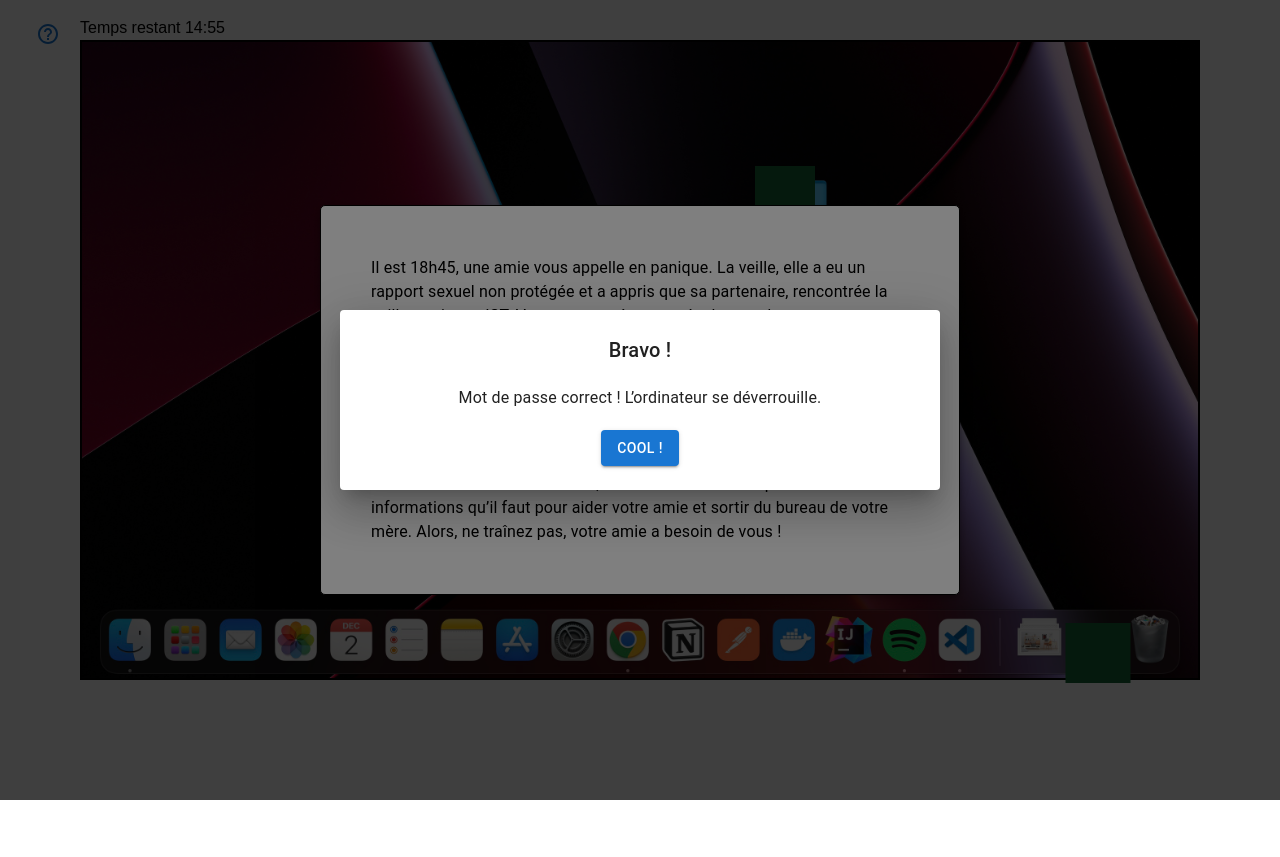
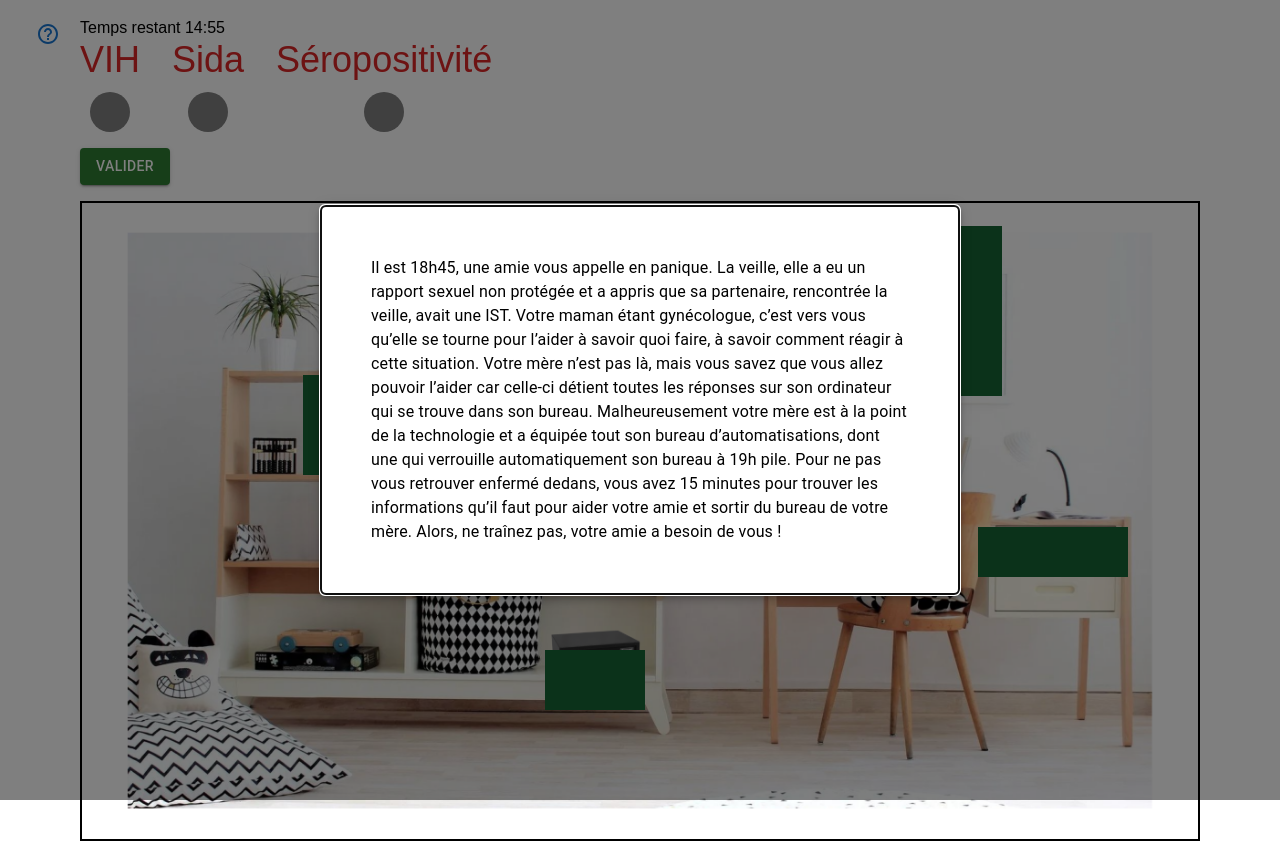
Before and after one commit to Alexandre-Fernique/nuit-info, a React (Create React App) app: page / in a window 1280 px wide. Before the commit the page ends 800 px from the top, so only its background shows below. Built offline with nearby package versions, Linux system fonts and the light colour scheme.

Commit message:
fix cable machine

```diff
--- a/src/App.tsx
+++ b/src/App.tsx
@@ -20,6 +20,7 @@ import { drawerCardEntier, drawerCard, computerWithoutPowerCard, keyCard, memoCa
 import SuccessDialog from './components/success-dialog';
 import HelpOutlineIcon from "@mui/icons-material/HelpOutline";
 import BookCard from './components/book-card';
+import CableMachine from './components/CableMachine';
 
 
 const compImg = (<CardImg img_link='https://d1nhio0ox7pgb.cloudfront.net/_img/g_collection_png/standard/512x512/key.png'></CardImg>)
@@ -75,7 +76,7 @@ function App() {
   const [isSuccessDialogVisible, setIsSuccessDialogVisible] = useState<boolean>(false);
   const [currentInventory, setCurrentInventory] = useState<Card[]>([]);
   const [pointsOfInterest, setPointsOfInterest] = useState<PointOfInterest[]>(initialPointsOfInterest);
-  const [currentStep, setCurrentStep] = useState<number>(5);
+  const [currentStep, setCurrentStep] = useState<number>(1);
   const [cardOpened, setCardOpened] = useState<Card|undefined>(undefined);
   const lastStep = 8;
 
@@ -160,6 +161,7 @@ function App() {
           :
 
           <Stack direction='column' spacing={2}>
+            <CableMachine></CableMachine>
               {currentStep < 5 ? (
               <Screen items={pointsOfInterest} url={office}></Screen>
               ) : (
--- a/src/components/CableMachine.tsx
+++ b/src/components/CableMachine.tsx
@@ -1,6 +1,6 @@
 import {useState} from "react";
 import ColorButton from "./ColorButton";
-import {Button} from "@mui/material";
+import {Alert, Button} from "@mui/material";
 import GameContext from "../context/game-context";
 import { computerOnCard } from "../data/cards";
 import React from "react";
@@ -10,6 +10,7 @@ export default function CableMachine() {
     const [red, setRed] = useState([]);
     const [blue, setBlue] = useState([]);
     const [green, setGreen] = useState([]);
+    const [errorMessage, setErrorMessage] = useState<string>('');
 
     const validSize = (color:string[]) => {
         if(color.length === 1){
@@ -32,6 +33,8 @@ export default function CableMachine() {
                 newInventory.push(computerOnCard)
                 setCurrentInventory(newInventory)
             }
+        } else {
+            setErrorMessage("Oups ! Ce n'est pas la bonne combinaison...")
         }
 
     }
@@ -39,7 +42,6 @@ export default function CableMachine() {
     return (
         <div className={"flex flex-col gap-4"}>
             <div className={" w-fit flex gap-8 item-center"}>
-
 
 
                     <ColorButton value={"VIH"} setRed={setRed} setBlue={setBlue} setGreen={setGreen}></ColorButton>
@@ -55,6 +57,17 @@ export default function CableMachine() {
 
             </div>
             <div className={""}>
+            {errorMessage && (
+                    <Alert
+                      severity="error"
+                      sx={{ marginBottom: 2 }}
+                      onClose={() => {
+                        setErrorMessage('');
+                      }}
+                    >
+                      {errorMessage}
+                    </Alert>
+                  )}
                 <Button variant="contained" onClick={validate} color="success"> Valider </Button>
             </div>
         </div>
--- a/src/components/success-dialog.tsx
+++ b/src/components/success-dialog.tsx
@@ -12,7 +12,7 @@ export default function SuccessDialog({ cards }: SuccessDialogProps) {
 
   return (
     <>
-    { currentStep === 1 &&
+    { currentStep === 2 &&
       <Box padding={3}>
       <Stack alignItems="center" spacing="20px">
         <Typography variant="h6">Bravo !</Typography>
@@ -21,7 +21,7 @@ export default function SuccessDialog({ cards }: SuccessDialogProps) {
       </Stack>
     </Box>
     }
-    { currentStep === 2 &&
+    { currentStep === 3 &&
       <Box padding={3}>
       <Stack alignItems="center" spacing="20px">
         <Typography variant="h6">Bravo !</Typography>
@@ -30,7 +30,7 @@ export default function SuccessDialog({ cards }: SuccessDialogProps) {
       </Stack>
     </Box>
     }
-    { currentStep === 3 &&
+    { currentStep === 4 &&
       <Box padding={3}>
       <Stack alignItems="center" spacing="20px">
         <Typography variant="h6">Bravo !</Typography>
@@ -39,7 +39,7 @@ export default function SuccessDialog({ cards }: SuccessDialogProps) {
       </Stack>
     </Box>
     }
-    { currentStep === 4 &&
+    { currentStep === 5 &&
       <Box padding={3}>
       <Stack alignItems="center" spacing="20px">
         <Typography variant="h6">Bravo !</Typography>
@@ -48,7 +48,7 @@ export default function SuccessDialog({ cards }: SuccessDialogProps) {
       </Stack>
     </Box>
     }
-    { currentStep === 5 &&
+    { currentStep === 6 &&
       <Box padding={3}>
       <Stack alignItems="center" spacing="20px">
         <Typography variant="h6">Bravo !</Typography>
@@ -57,7 +57,7 @@ export default function SuccessDialog({ cards }: SuccessDialogProps) {
       </Stack>
     </Box>
     }
-    { currentStep === 6 &&
+    { currentStep === 7 &&
       <Box padding={3}>
       <Stack alignItems="center" spacing="20px">
         <Typography variant="h6">Bravo !</Typography>
@@ -66,7 +66,7 @@ export default function SuccessDialog({ cards }: SuccessDialogProps) {
       </Stack>
     </Box>
     }
-    { currentStep === 6 &&
+    { currentStep === 8 &&
       <Box padding={3}>
       <Stack alignItems="center" spacing="20px">
         <Typography variant="h6">Bravo !</Typography>
```
